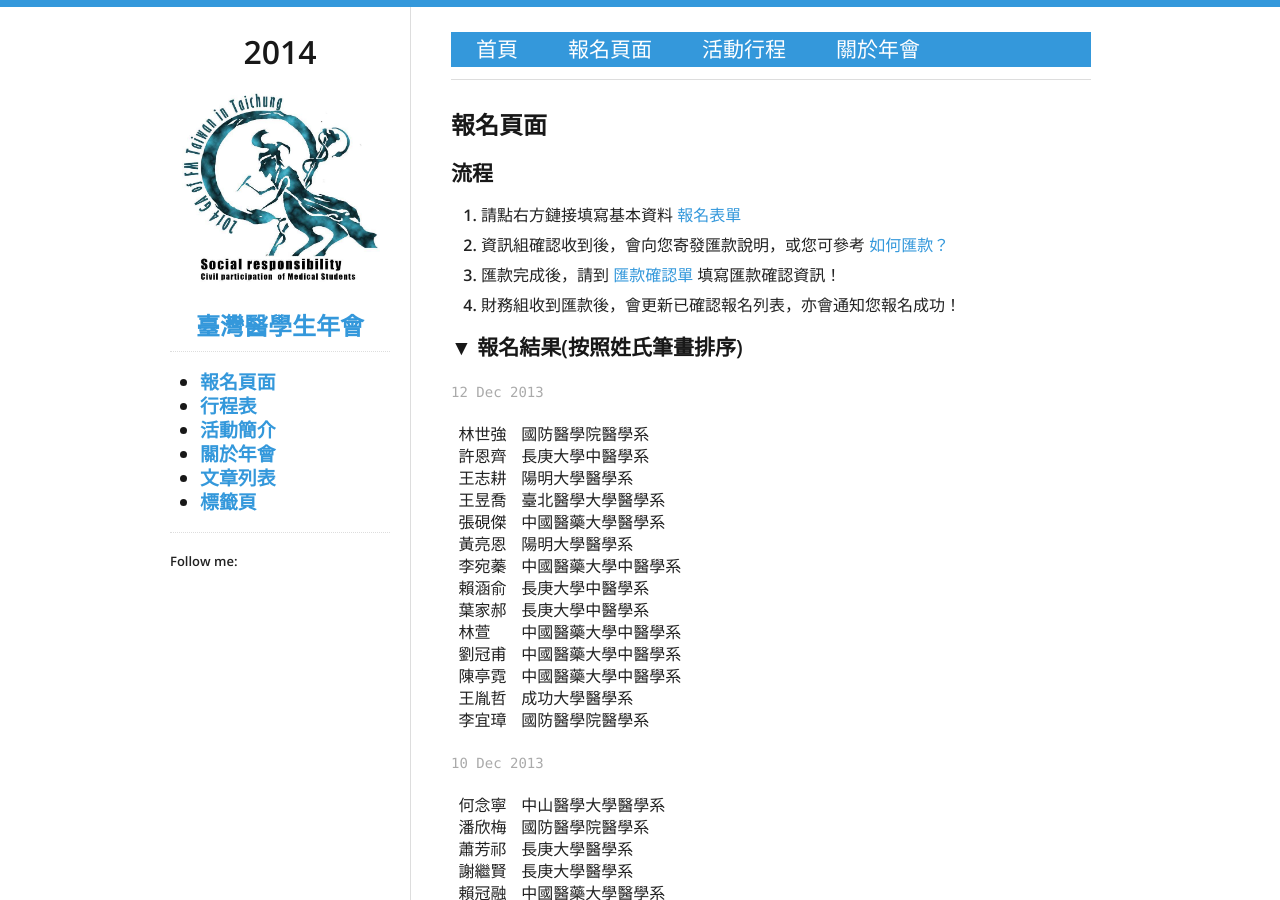
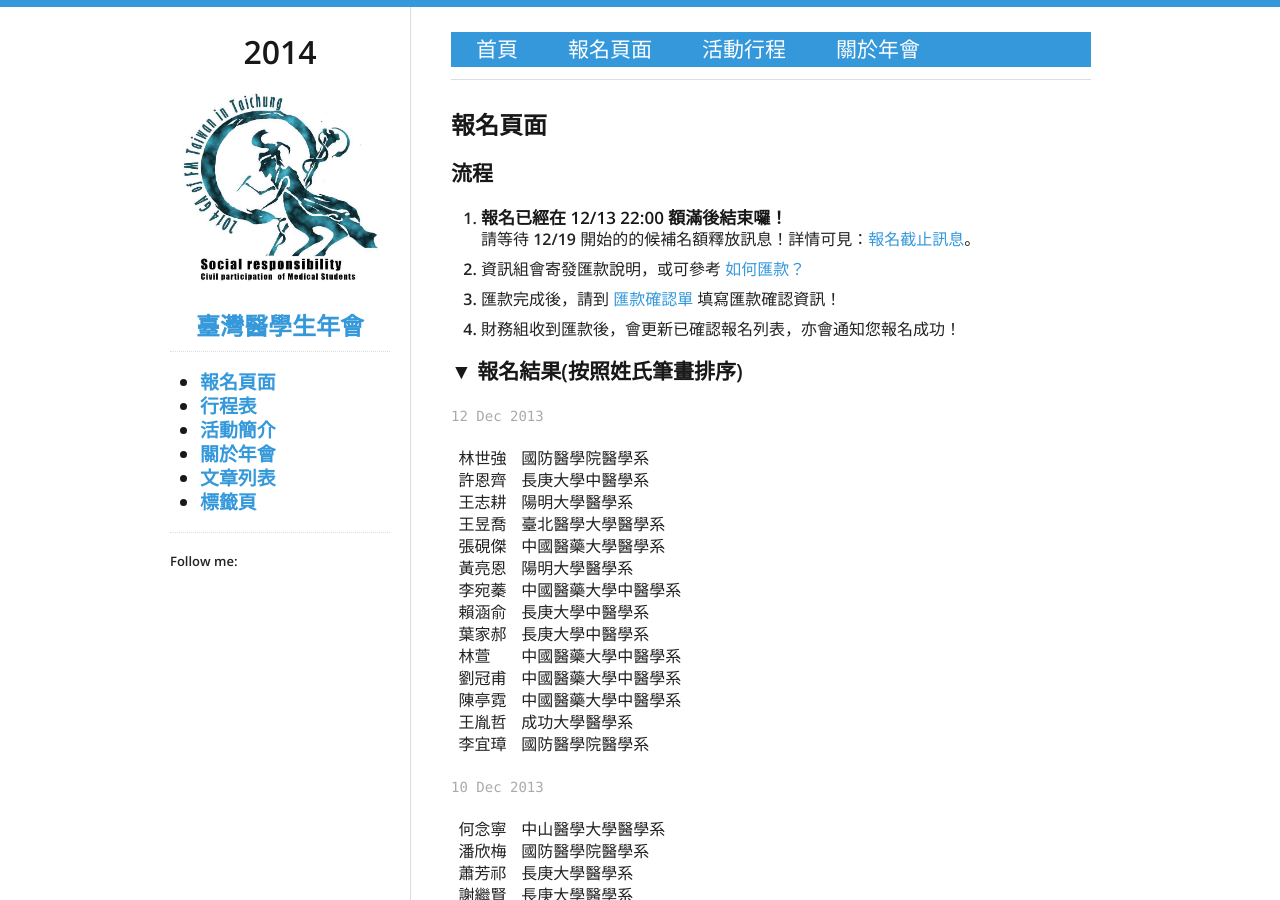
Before and after one commit to fmstw/fmstw.github.io, a Jekyll site: the page built from register.html, in a window 1280 px wide and 900 px high. Built offline with Jekyll 4.4.1, drawn with Linux system fonts in a browser that asks for light colours; nearby versions of some CDN libraries.

Commit message:
Update register.html

```diff
--- a/register.html
+++ b/register.html
@@ -6,11 +6,12 @@ title: "報名頁面"
 <p>
 <h3>流程</h3>
 <ol>
+  <li><h5>報名已經在&nbsp;12/13&nbsp;22:00&nbsp;額滿後結束囉！</h5>請等待&nbsp;12/19&nbsp;開始的的候補名額釋放訊息！</h5>詳情可見：<a href=http://fmstw.github.io/2013/12/12/stop-acception/>報名截止訊息</a>。
   <!--<li>請點右方鏈接下載報名表：<a href=/assets/form.docx>報名表</a>
   <li>將填寫完的報名表寄至&nbsp;fmstw2014@gmail.com
   <li>資訊組將會回信確認收到報名表，同時回覆&nbsp;<a href="http://fmstw.github.io/2013/11/19/remit/">匯款資訊</a>-->
-  <li>請點右方鏈接填寫基本資料&nbsp;<a href="https://docs.google.com/forms/d/1GH_AAoyHK8LI474wtBaz8NfJFyiUh7RX2HrnuF299G0/viewform">報名表單</a></li>
-  <li>資訊組確認收到後，會向您寄發匯款說明，或您可參考&nbsp;<a href="http://fmstw.github.io/2013/11/19/remit/">如何匯款？</a>
+  <!--<li>請點右方鏈接填寫基本資料&nbsp;<a href="https://docs.google.com/forms/d/1GH_AAoyHK8LI474wtBaz8NfJFyiUh7RX2HrnuF299G0/viewform">報名表單</a></li>-->
+  <li>資訊組<!--確認收到後，-->會寄發匯款說明，或可參考&nbsp;<a href="http://fmstw.github.io/2013/11/19/remit/">如何匯款？</a>
   <li>匯款完成後，請到&nbsp;<a href=https://docs.google.com/forms/d/1hYlvB7MuSk7PBMHP21zIhhh9NXeRPR_6QPgY0-bZNY0/viewform>匯款確認單</a>&nbsp;填寫匯款確認資訊！</li>
   <li>財務組收到匯款後，會更新已確認報名列表，亦會通知您報名成功！</li>
 </ol>
```
